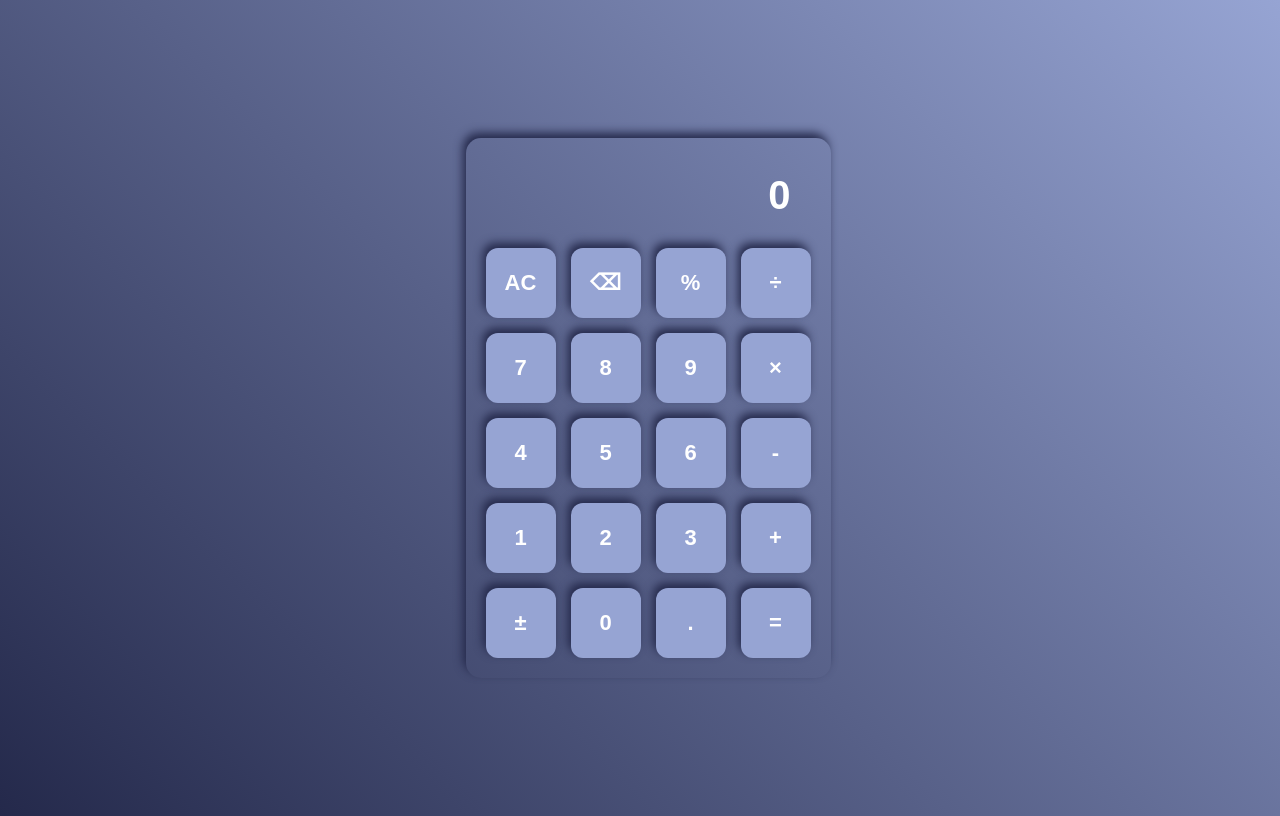
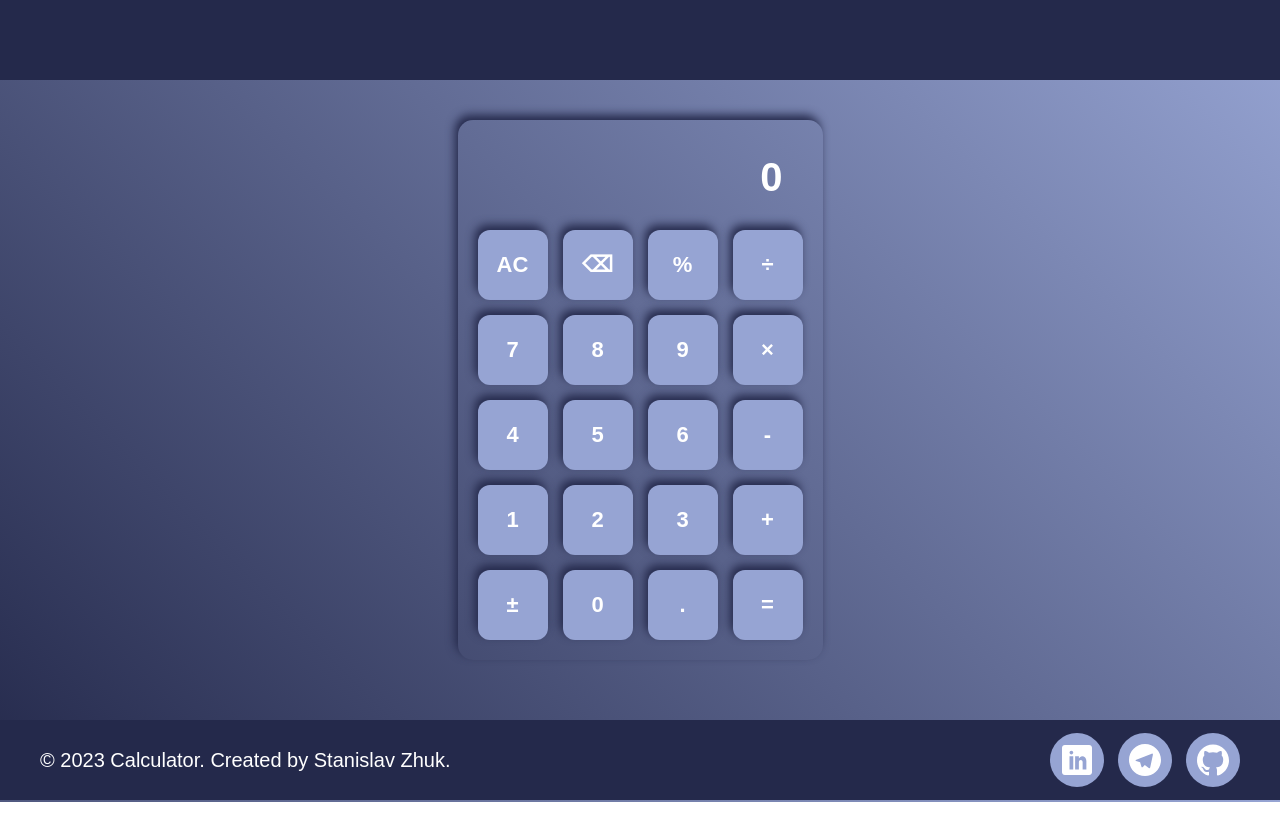
Before and after one commit to stanislavzhuk/Calculator, a plain HTML site: page index.html in a window 1280 px wide. Drawn offline with Linux system fonts and the light colour scheme.

Commit message:
add footer

```diff
--- a/index.html
+++ b/index.html
@@ -4,7 +4,7 @@
     <meta charset="UTF-8" />
     <meta name="viewport" content="width=device-width, initial-scale=1.0" />
     <link rel="icon" type="image/png" href="./assets/favicon.png" />
-		<link rel="shortcut icon" href="./assets/favicon.ico" />
+    <link rel="shortcut icon" href="./assets/favicon.ico" />
     <title>Calculator</title>
     <link rel="stylesheet" href="style.css" />
   </head>
@@ -37,7 +37,36 @@
         </div>
       </div>
     </main>
-    <footer></footer>
+    <footer>
+      <div class="footer-container">
+        <p class="copyright">
+          &copy; 2023 Calculator. Created by Stanislav Zhuk.
+        </p>
+        <ul class="list">
+          <li class="item">
+            <a class="link" href="https://www.linkedin.com/in/stanislavzhuk/" target="_blank" rel="noopener noreferrer" aria-label="Linkedin">
+              <svg class="icon" width="30" height="30">
+                <use href="./assets/icons.svg#linkedin"></use>
+              </svg>
+            </a>
+          </li>
+          <li class="item">
+            <a class="link" href="https://t.me/stanislavzhuk" target="_blank" rel="noopener noreferrer" aria-label="Telegram">
+              <svg class="icon" width="32" height="32">
+                <use href="./assets/icons.svg#telegram"></use>
+              </svg>
+            </a>
+          </li>
+          <li class="item">
+            <a class="link" href="https://github.com/stanislavzhuk" target="_blank" rel="noopener noreferrer" aria-label="GitHub">
+              <svg class="icon" width="32" height="32">
+                <use href="./assets/icons.svg#github"></use>
+              </svg>
+            </a>
+          </li>
+        </ul>
+      </div>
+    </footer>
 
     <script src="main.js"></script>
   </body>
--- a/style.css
+++ b/style.css
@@ -7,16 +7,67 @@
 
 body {
   display: flex;
+  flex-direction: column;
+  width: 100%;
+  height: 100vh;
+  margin: 0;
+  background: linear-gradient(
+    45deg,
+    var(--second-bg-color),
+    var(--first-bg-color)
+  );
+}
+
+h1,
+h2,
+h3,
+h4,
+h5,
+h6,
+p {
+  margin: 0;
+}
+
+ul,
+ol {
+  margin: 0;
+  padding: 0;
+}
+
+img {
+  display: block;
+  max-width: 100%;
+  height: auto;
+}
+
+a {
+  color: inherit;
+  text-decoration: none;
+}
+
+li {
+  list-style: none;
+}
+
+header {
+  display: flex;
+  align-items: center;
+  width: 100%;
+  height: 80px;
+
+  background-color: var(--second-bg-color);
+  color: var(--first-text-color);
+}
+
+main {
+  display: flex;
   justify-content: center;
   align-items: center;
-  width: 100%;
-  height: 100vh;
-
-  background: linear-gradient(45deg, var(--second-bg-color), var(--first-bg-color));
 }
 
 .container {
   max-width: 325px;
+  margin: 40px 0;
   padding: 20px;
 
   border-radius: 15px;
@@ -72,3 +123,60 @@ button:hover {
   color: var(--second-text-color);
   background-color: var(--second-bg-color);
 }
+
+footer {
+  display: flex;
+  align-items: center;
+  width: 100%;
+  height: 80px;
+  margin-top: auto;
+
+  background-color: var(--second-bg-color);
+  color: var(--first-text-color);
+}
+
+.footer-container {
+  display: flex;
+  justify-content: space-between;
+  align-items: center;
+  gap: 20px;
+  width: 1200px;
+  margin: 0 auto;
+  padding: 15px;
+}
+
+.copyright {
+  font: 20px/24px sans-serif;
+}
+
+.list {
+  display: flex;
+  justify-content: center;
+  align-items: center;
+  gap: 14px;
+}
+
+.link {
+  display: flex;
+  justify-content: center;
+  align-items: center;
+  width: 50px;
+  height: 50px;
+
+  color: var(--first-text-color);
+  background-color: var(--first-bg-color);
+  border: transparent solid 2px;
+  border-radius: 50%;
+
+  transition: all 250ms ease-in-out;
+}
+
+.link:hover {
+  color: var(--second-text-color);
+  background-color: var(--second-bg-color);
+  border: var(--second-text-color) solid 2px;
+}
+
+.icon {
+  fill: currentColor;
+}
```
Also changed, not shown: assets/icons.svg (added).
